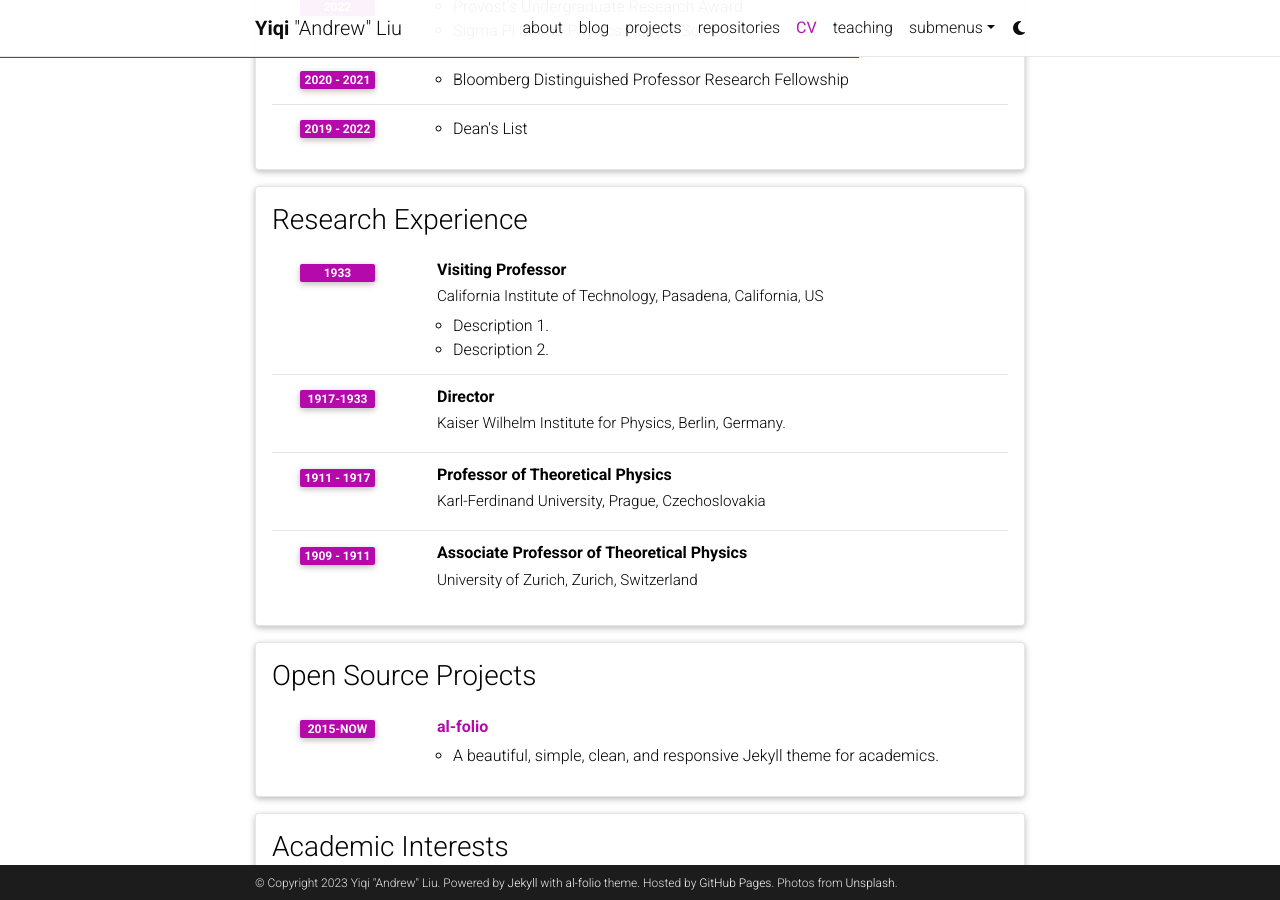
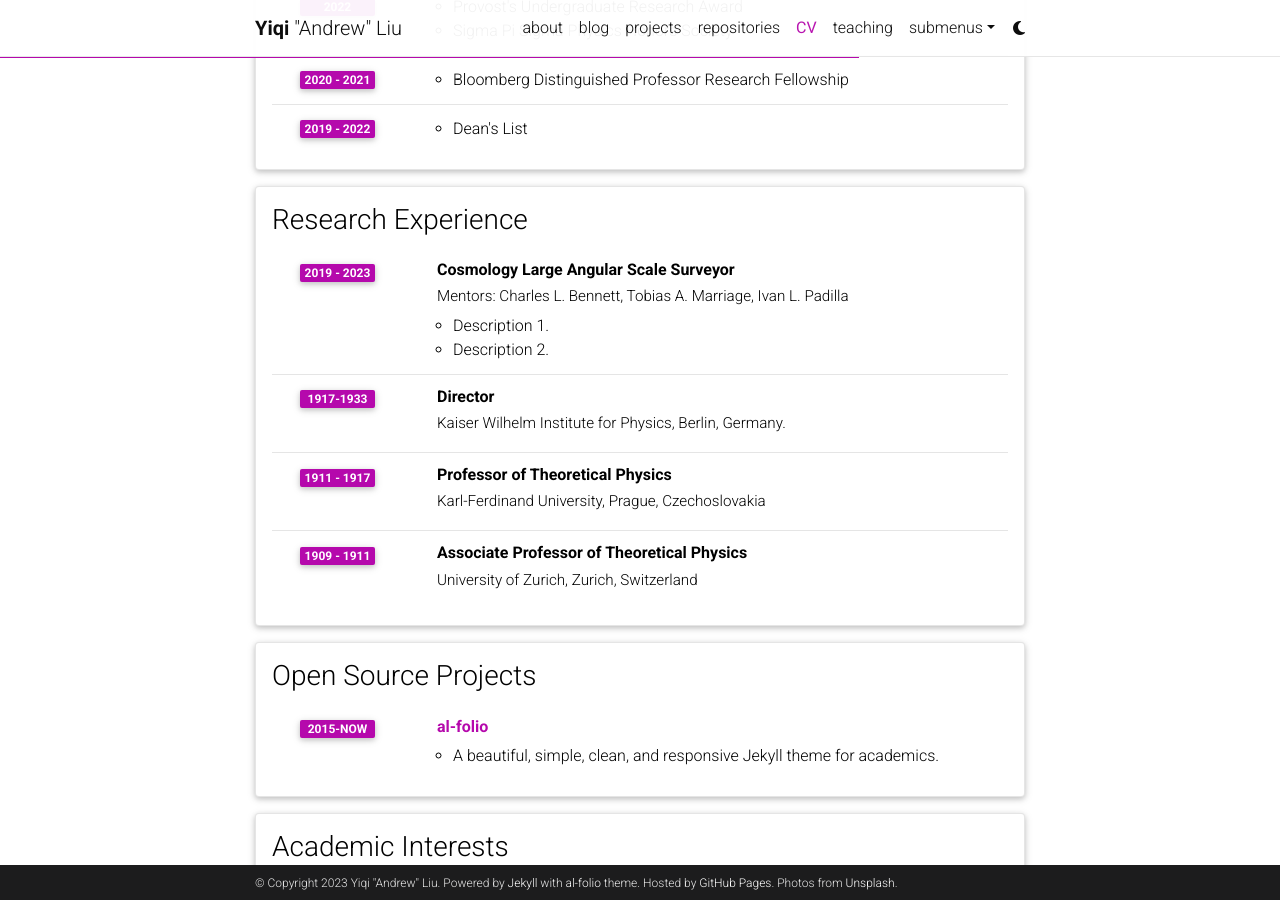
Before and after one commit to liuyiqiandrew/liuyiqiandrew.github.io, a Jekyll site: the page built from _pages/cv.md, in a window 1280 px wide and 900 px high, scrolled down 925 px. Built offline with Jekyll 4.4.1, drawn with Linux system fonts in a browser that asks for light colours; comment, search, counter and statistics services are not loaded; a style sheet for code colours, icons or effects is not loaded.

Commit message:
update cv

```diff
--- a/_data/cv.yml
+++ b/_data/cv.yml
@@ -48,9 +48,9 @@
 - title: Research Experience
   type: time_table
   contents:
-    - title: Visiting Professor
-      institution: California Institute of Technology, Pasadena, California, US
-      year: 1933
+    - title: Cosmology Large Angular Scale Surveyor
+      institution: "Mentors: Charles L. Bennett, Tobias A. Marriage, Ivan L. Padilla"
+      year: 2019 - 2023
       description:
         - Description 1.
         - Description 2.
```
